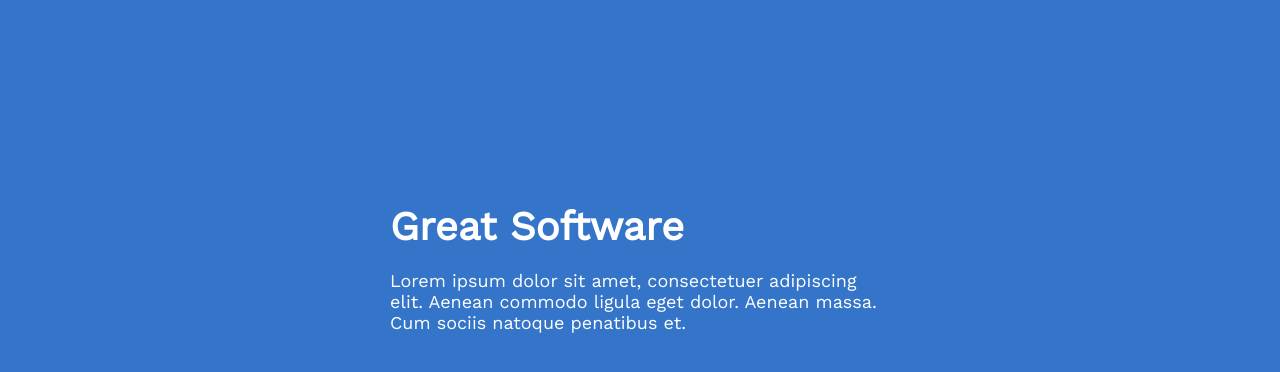
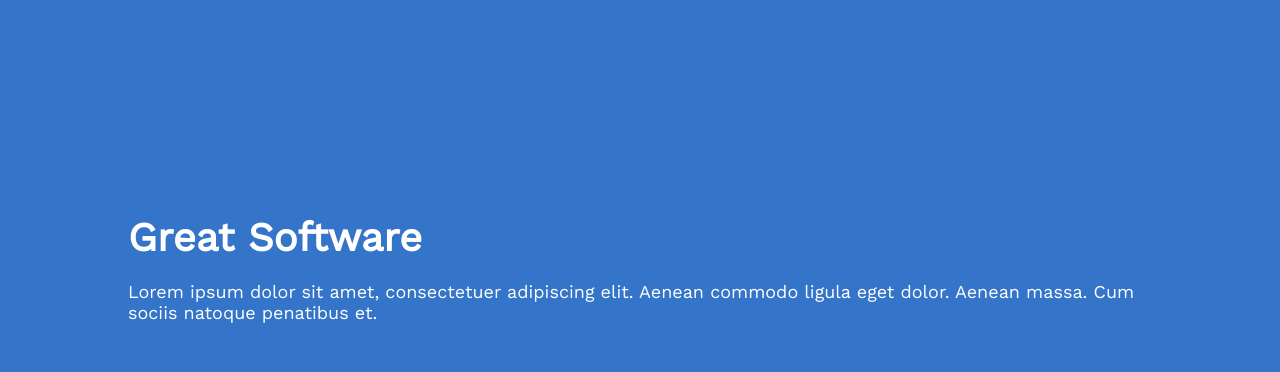
Before and after one commit to jaypeetiu/jaypeetiu.github.io, a plain HTML site: page index.html in a window 1280 px wide. Shown: the part 622-994 px from the top of the page. Drawn offline with nearby package versions, Linux system fonts and the light colour scheme.

Commit message:
Update style.css

```diff
--- a/style.css
+++ b/style.css
@@ -90,7 +90,11 @@
   align-items: center;
 }
 .banner-2 .section{
-  width: 500px;
+  position: absolute;
+  width: 80%;
+  /*margin-top: 20px;*/
+  text-align: left;
+  /*padding-left: 15%;*/
 }
 .banner-2 .section h2{
   color: #fff;
```
